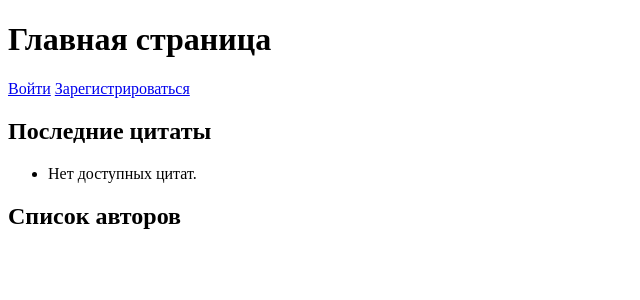
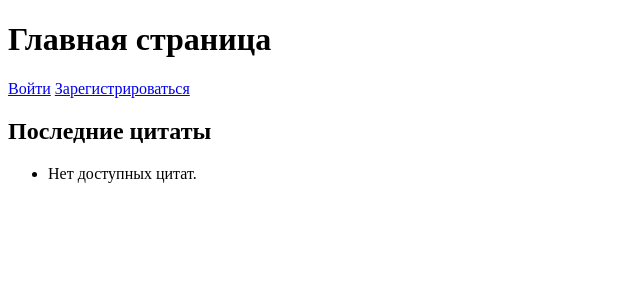
Before and after one commit to iPhenomenom/dz10, a Django app: page / in a window 1280 px wide. Shown: the part 26-326 px from the top of the page, without its empty margins (0-640 px from the left). Run offline with Django 4.2, Linux system fonts and the light colour scheme; data that the repository does not hold is empty.

Commit message:
Update index.html

```diff
--- a/quotes_project/quotes/templates/index.html
+++ b/quotes_project/quotes/templates/index.html
@@ -21,12 +21,5 @@
                 <li>Нет доступных цитат.</li>
             {% endfor %}
         </ul>
-
-        <h2>Список авторов</h2>
-        <ul>
-            {% for author in authors %}
-                <li><a href="{% url 'author_detail' author.id %}">{{ author.name }}</a></li>
-            {% endfor %}
-        </ul>
     </div>
 {% endblock %}
```
